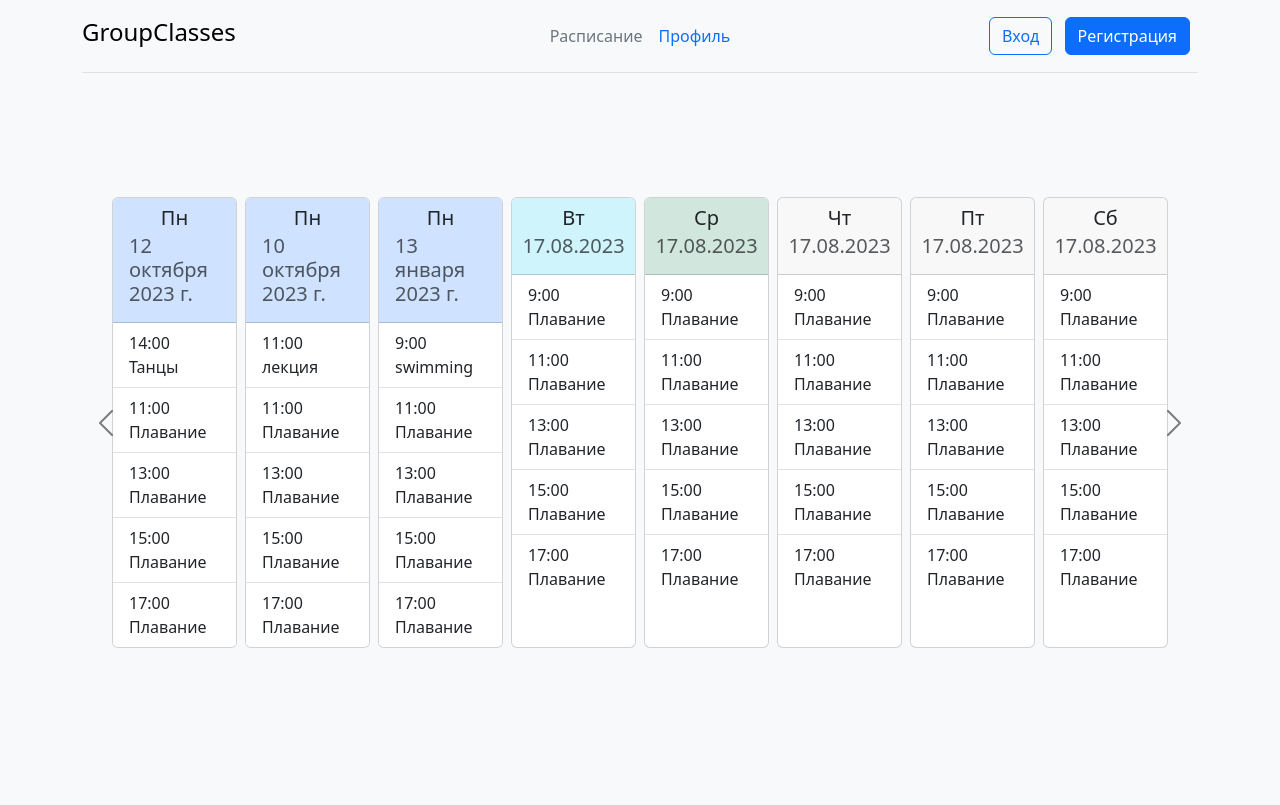
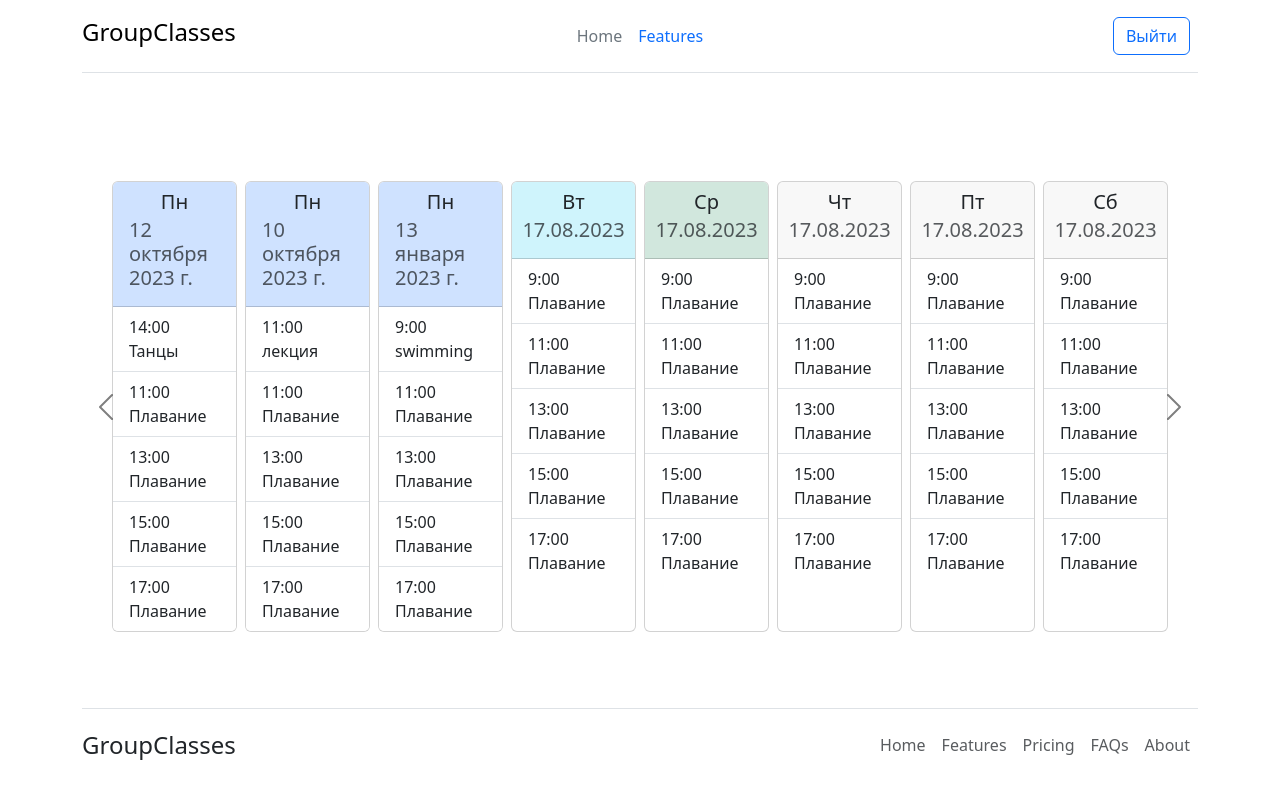
Before and after one commit to arahisss/group_classes_site, a Django app: page /schedule/ in a window 1280 px wide. Before the commit the page ends 648 px from the top, so only its background shows below. Run offline with Django 4.2, Linux system fonts and the light colour scheme; a user stored in the database is signed in; data comes from the database, SQL or seed files in the repository; both versions use the stored data as it was after the commit.

Commit message:
added logout + automatic authorization after registration

```diff
--- a/schedule/forms.py
+++ b/schedule/forms.py
@@ -22,6 +22,7 @@ class LoginUserForm(AuthenticationForm):
 
 
 class RegisterUserForm(UserCreationForm):
+    username = forms.CharField(label='Логин', widget=forms.TextInput(attrs={'class': 'form-control', 'style': 'width: 300px;'}))
     email = forms.CharField(label='Email', widget=forms.TextInput(attrs={'class': 'form-control', 'style': 'width: 300px;'}))
     first_name = forms.CharField(label='Имя', widget=forms.TextInput(attrs={'class': 'form-control', 'style': 'width: 300px;'}))
     last_name = forms.CharField(label='Фамилия', widget=forms.TextInput(attrs={'class': 'form-control', 'style': 'width: 300px;'}))
@@ -30,4 +31,4 @@ class RegisterUserForm(UserCreationForm):
 
     class Meta:
         model = User
-        fields = ('email', 'first_name', 'last_name', 'password1', 'password2')
+        fields = ('username', 'email', 'first_name', 'last_name', 'password1', 'password2')
--- a/schedule/templates/base.html
+++ b/schedule/templates/base.html
@@ -32,12 +32,16 @@
                 <li><a href="#" class="nav-link px-2 link-secondary">Home</a></li>
                 <li><a href="#" class="nav-link px-2">Features</a></li>
             </ul>
-
+            {% if request.user.is_authenticated %}
+             <div class="col-md-3 text-end">
+                <a href="{% url 'logout' %}"><button type="button" class="btn btn-outline-primary me-2">Выйти</button></a>
+            </div>
+            {% else %}
             <div class="col-md-3 text-end">
                 <a href="{% url 'login' %}"><button type="button" class="btn btn-outline-primary me-2">Вход</button></a>
                 <a href="{% url 'register' %}"><button type="button" class="btn btn-primary me-2">Регистрация</button></a>
-
             </div>
+            {% endif %}
         </header>
     </div>
 
--- a/schedule/templates/register.html
+++ b/schedule/templates/register.html
@@ -16,7 +16,7 @@
                 {% csrf_token %}
 
                 {% for f in form %}
-                <div class="mb-2">
+                <div class="mb-1">
                     <label for="{{ f.id_for_label }}" class="form-label">{{ f.label }}</label>
                     {{ f }}
                 </div>
--- a/schedule/templates/schedule.html
+++ b/schedule/templates/schedule.html
@@ -1,45 +1,6 @@
-<!DOCTYPE html>
-<html>
+{% extends 'base.html' %}
 
-<head>
-    <meta charset="UTF-8">
-    <meta name="viewport"
-        content="width=device-width, user-scalable=no, initial-scale=1.0, maximum-scale=1.0, minimum-scale=1.0">
-    <meta http-equiv="X-UA-Compatible" content="ie=edge">
-    <link rel="stylesheet" href="../static/schedule/styles.css">
-
-    <link href="https://cdn.jsdelivr.net/npm/bootstrap@5.3.1/dist/css/bootstrap.min.css" rel="stylesheet"
-        integrity="sha384-4bw+/aepP/YC94hEpVNVgiZdgIC5+VKNBQNGCHeKRQN+PtmoHDEXuppvnDJzQIu9" crossorigin="anonymous">
-    <script src="https://cdn.jsdelivr.net/npm/bootstrap@5.3.1/dist/js/bootstrap.bundle.min.js"
-        integrity="sha384-HwwvtgBNo3bZJJLYd8oVXjrBZt8cqVSpeBNS5n7C8IVInixGAoxmnlMuBnhbgrkm"
-        crossorigin="anonymous"></script>
-
-    <title>Расписание групповых занятий</title>
-</head>
-
-<body class="bg-body-tertiary">
-    <div class="container">
-        <header
-            class="d-flex flex-wrap align-items-center justify-content-center justify-content-md-between py-3 mb-4 border-bottom">
-            <div class="col-md-3 mb-2 mb-md-0">
-                <a href="index.html" class="d-inline-flex link-body-emphasis text-decoration-none">
-                    <h4>GroupClasses</h4>
-                </a>
-            </div>
-
-            <ul class="nav col-12 col-md-auto mb-2 justify-content-center mb-md-0">
-                <li><a href="#" class="nav-link px-2 link-secondary">Расписание</a></li>
-                <li><a href="#" class="nav-link px-2">Профиль</a></li>
-            </ul>
-
-            <div class="col-md-3 text-end">
-                <a href="login.html"><button type="button" class="btn btn-outline-primary me-2">Вход</button></a>
-                <a href="register.html"><button type="button" class="btn btn-primary me-2">Регистрация</button></a>
-
-            </div>
-        </header>
-    </div>
-
+{% block content %}
     <div class="container-fluid pt-5">
         <div id="carouselExample" class="carousel carousel-dark slide px-5">
             <div class="carousel-inner ">
@@ -150,7 +111,4 @@
             </button>
         </div>
     </div>
-
-</body>
-
-</html>
+{% endblock %}
--- a/schedule/urls.py
+++ b/schedule/urls.py
@@ -1,10 +1,11 @@
 from django.urls import path
 from django.contrib import admin
-from .views import index, schedule, RegisterUser, LoginUser
+from .views import *
 
 urlpatterns = [
     path('', index, name='home'),
     path('login/', LoginUser.as_view(), name='login'),
+    path('logout/', logout_user, name='logout'),
     path('register/', RegisterUser.as_view(), name='register'),
     path('schedule/', schedule, name='schedule')
 ]
--- a/schedule/views.py
+++ b/schedule/views.py
@@ -1,3 +1,4 @@
+from django.contrib.auth import logout, login
 from django.contrib.auth.decorators import login_required
 from django.contrib.auth.mixins import LoginRequiredMixin
 from django.contrib.auth.views import LoginView
@@ -40,6 +41,11 @@ class RegisterUser(CreateView):
         context = super().get_context_data(**kwargs)
         return context
 
+    def form_valid(self, form):
+        user = form.save()
+        login(self.request, user)
+        return redirect('schedule')
+
 
 class LoginUser(LoginView):
     form_class = LoginUserForm
@@ -53,6 +59,11 @@ class LoginUser(LoginView):
         return reverse_lazy('schedule')
 
 
+def logout_user(request):
+    logout(request)
+    return redirect('login')
+
+
 @login_required
 def schedule(request):
     lessons = Lesson.objects.all()
```
Also changed, not shown: db.sqlite3.
